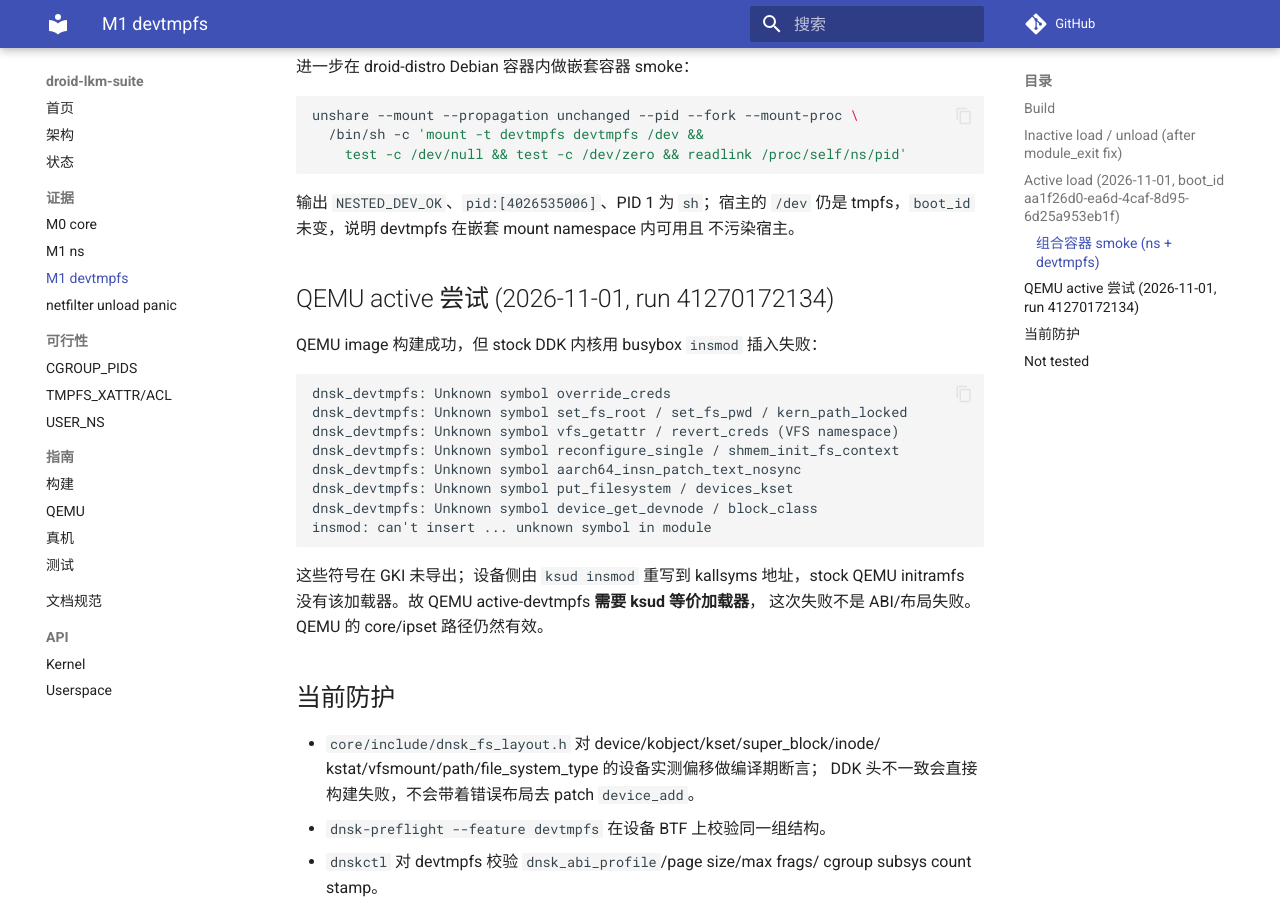
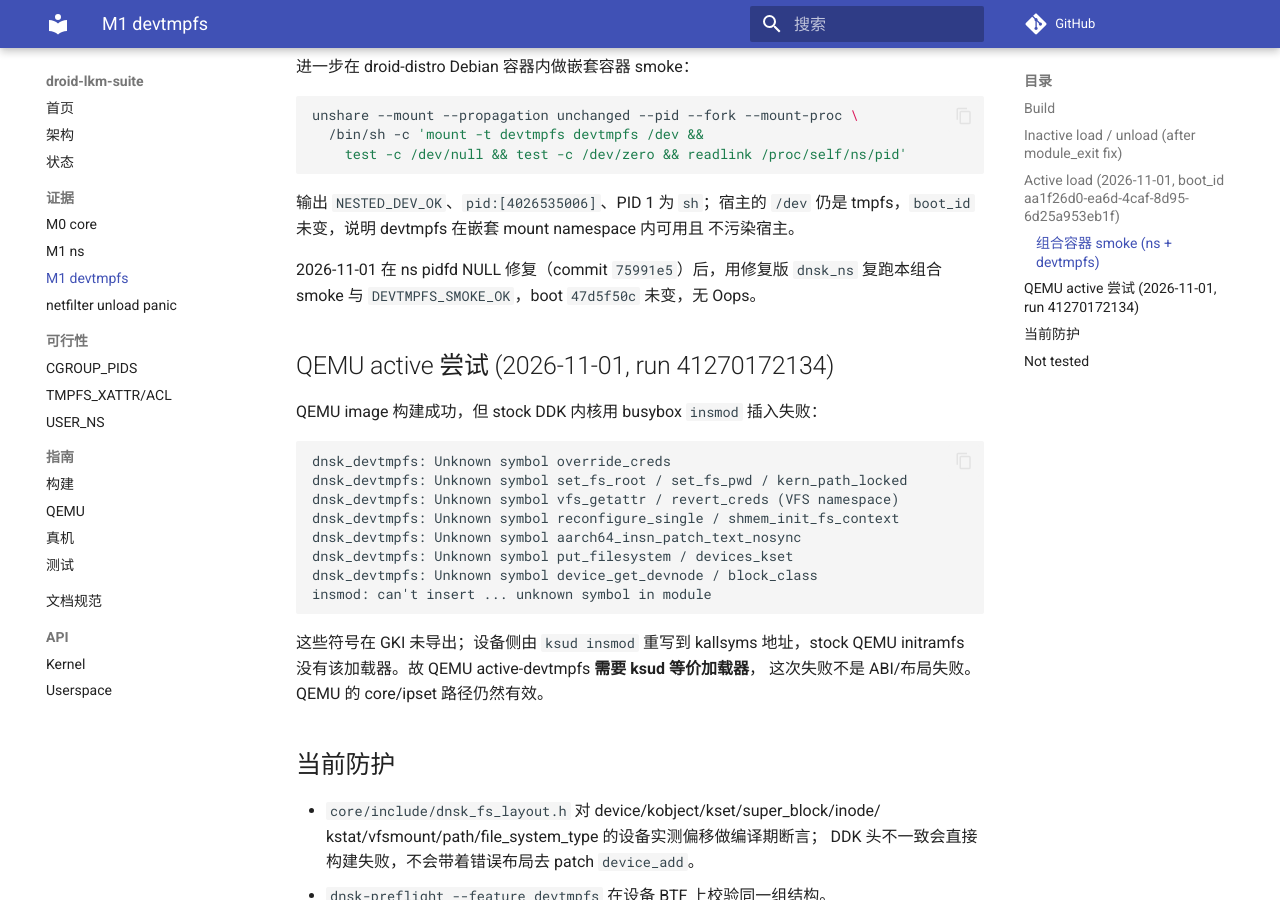
Before and after one commit to uobe1/droid-lkm-suite, an MkDocs documentation site: the page built from docs/evidence/m1-devtmpfs.md, in a window 1280 px wide and 900 px high, scrolled down 1627 px. Built offline with MkDocs 1.6.1 and Material for MkDocs 9.7.7, drawn with Linux system fonts in a browser that asks for light colours; comment, search, counter and statistics services are not loaded.

```diff
--- a/docs/evidence/m1-devtmpfs.md
+++ b/docs/evidence/m1-devtmpfs.md
@@ -82,6 +82,9 @@ unshare --mount --propagation unchanged --pid --fork --mount-proc \
 仍是 tmpfs，`boot_id` 未变，说明 devtmpfs 在嵌套 mount namespace 内可用且
 不污染宿主。
 
+2026-11-01 在 ns pidfd NULL 修复（commit `75991e5`）后，用修复版 `dnsk_ns`
+复跑本组合 smoke 与 `DEVTMPFS_SMOKE_OK`，boot `47d5f50c` 未变，无 Oops。
+
 ## QEMU active 尝试 (2026-11-01, run 41270172134)
 
 QEMU image 构建成功，但 stock DDK 内核用 busybox `insmod` 插入失败：
```
Also changed, not shown: docs/evidence/m1-ns.md (+2 -0 lines).
